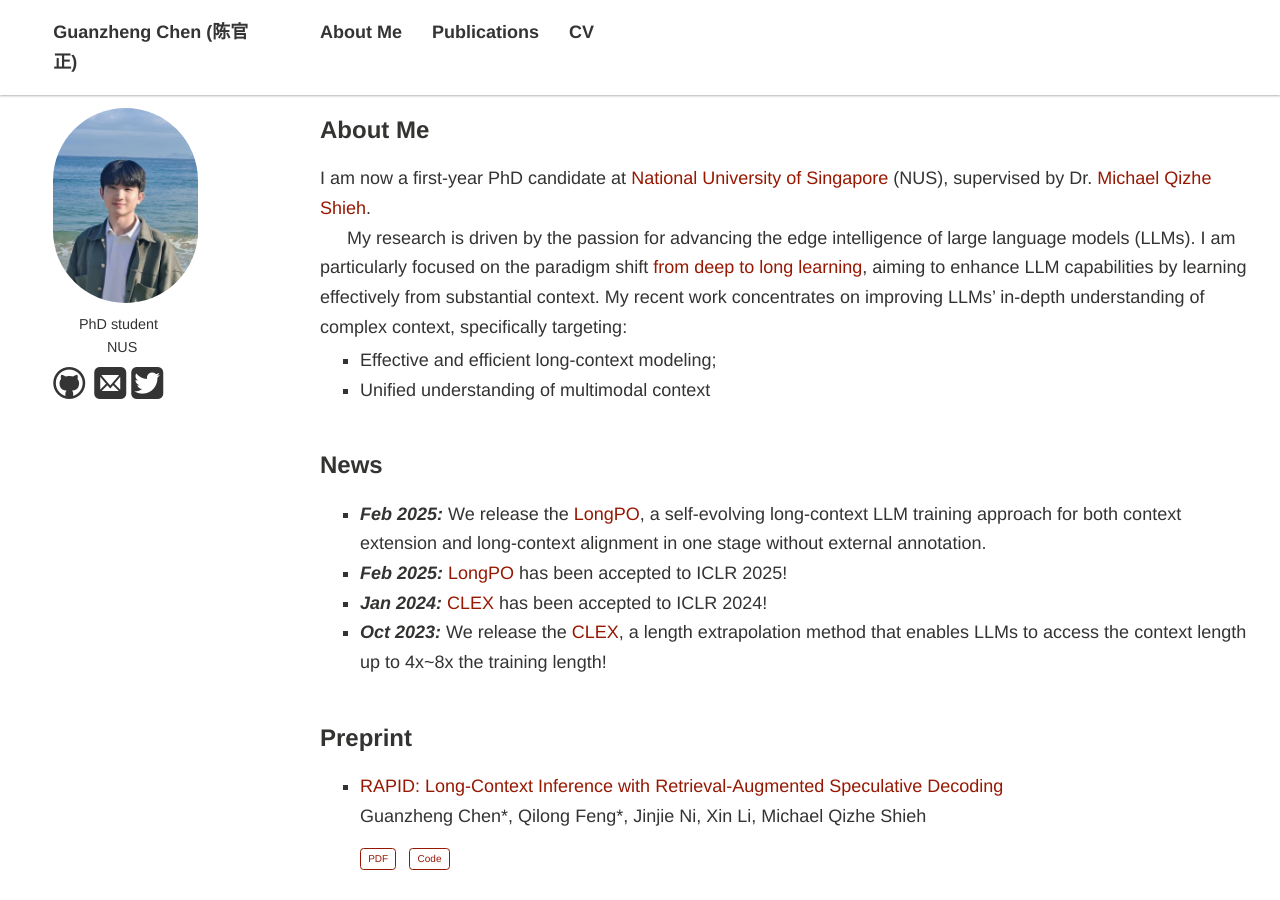
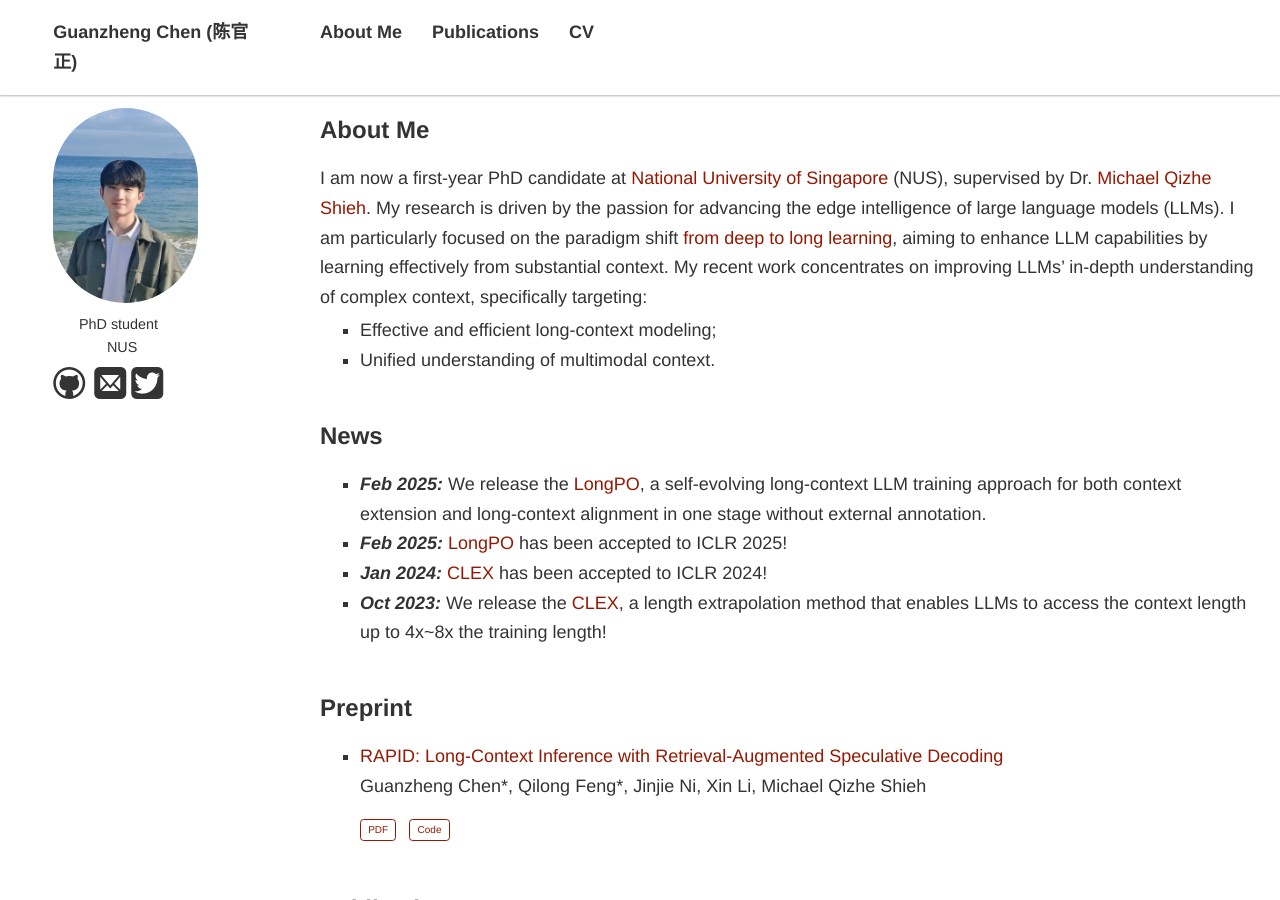
Before and after one commit to guanzhchen/guanzhchen.github.io, a Jekyll site: the page built from index.md, in a window 1280 px wide and 900 px high. Built offline with Jekyll 4.4.1, drawn with Linux system fonts in a browser that asks for light colours; nearby versions of some CDN libraries; comment, search, counter and statistics services are not loaded; a style sheet for code colours, icons or effects is not loaded.

Commit message:
refactor

```diff
--- a/index.md
+++ b/index.md
@@ -7,11 +7,10 @@
 I am now a first-year PhD candidate at [National University of Singapore](https://nus.edu.sg/) (NUS), supervised by Dr. [Michael Qizhe Shieh](https://michaelshieh.com/).
 <!-- second-year Master's student at [Sun Yat-sen University](https://www.sysu.edu.cn/) (SYSU), supervised by Dr. [Shangsong Liang](https://cse.sysu.edu.cn/content/4569). I also work closely with [Zaiqiao Meng](https://mengzaiqiao.github.io/) and [Fangyu Liu](https://fangyuliu.me/about.html).
 Previously, I completed my Bachelor's degree at [Chongqing University](https://www.cqu.edu.cn/) (CQU) in 2021. -->
-
 My research is driven by the passion for advancing the edge intelligence of large language models (LLMs). I am particularly focused on the paradigm shift [from deep to long learning](https://hazyresearch.stanford.edu/blog/2023-03-27-long-learning), aiming to enhance LLM capabilities by learning effectively from substantial context. My recent work concentrates on improving LLMs' in-depth understanding of complex context, specifically targeting:
 
 - Effective and efficient long-context modeling;
-- Unified understanding of multimodal context
+- Unified understanding of multimodal context.
 
 
 
```
